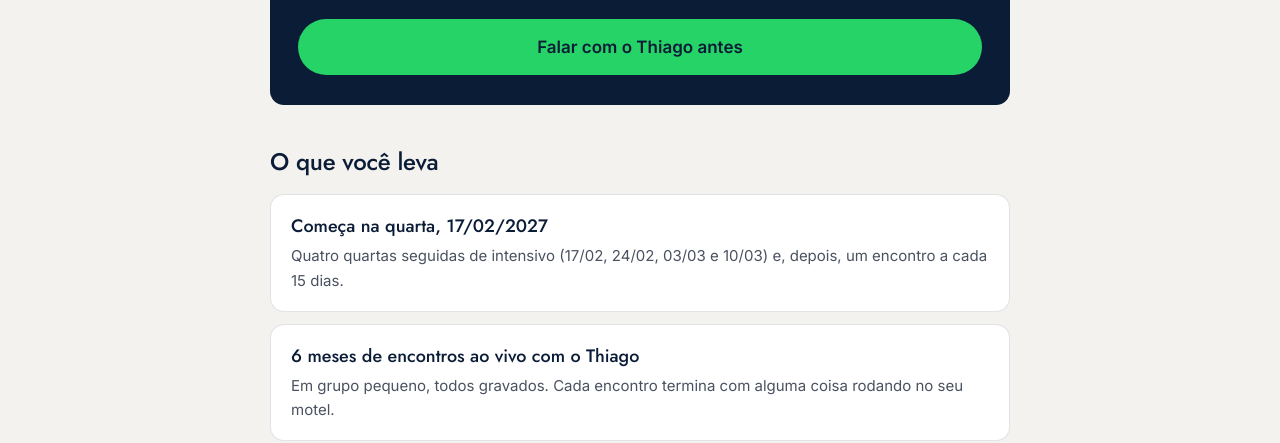
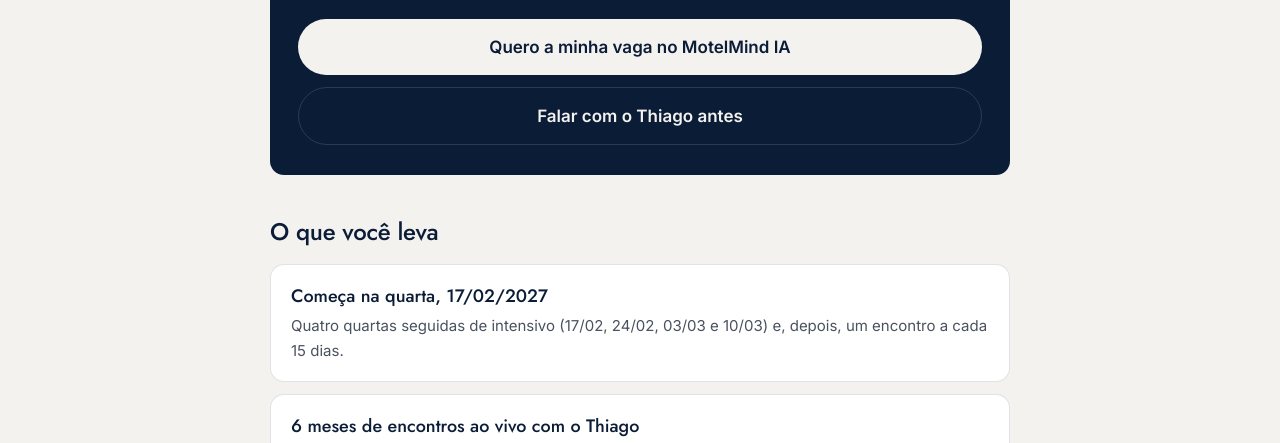
Before and after one commit to ThiagoAlcantaraAlves/black-escola, a plain HTML site: page bem-vindo.html in a window 1280 px wide. Shown: the part 657-1100 px from the top of the page. Drawn offline with Linux system fonts and the light colour scheme.

Commit message:
Publica blackedm@18734b9

```diff
--- a/bem-vindo.html
+++ b/bem-vindo.html
@@ -135,7 +135,7 @@ fbq('init','777460607647004');fbq('track','PageView');
   var VIDEO='';
   // IA_CHECKOUT: link da oferta de R$ 7.500 em 10x no produto MotelMind IA (Hotmart 8777348, conta da Escola).
   //        Vazio = o botão de compra não aparece; fica só o do WhatsApp.
-  var IA_CHECKOUT='';
+  var IA_CHECKOUT='https://pay.hotmart.com/Y108128230K?off=8ftffnot';
   var WHATS='5547991990418'; // WhatsApp do Thiago
   var FECHA=new Date('2026-11-30T03:00:00Z'); // dom 29/11 23h59 (Brasília)
   // ─────────────────────────────────────────────────────────────────────────
```
